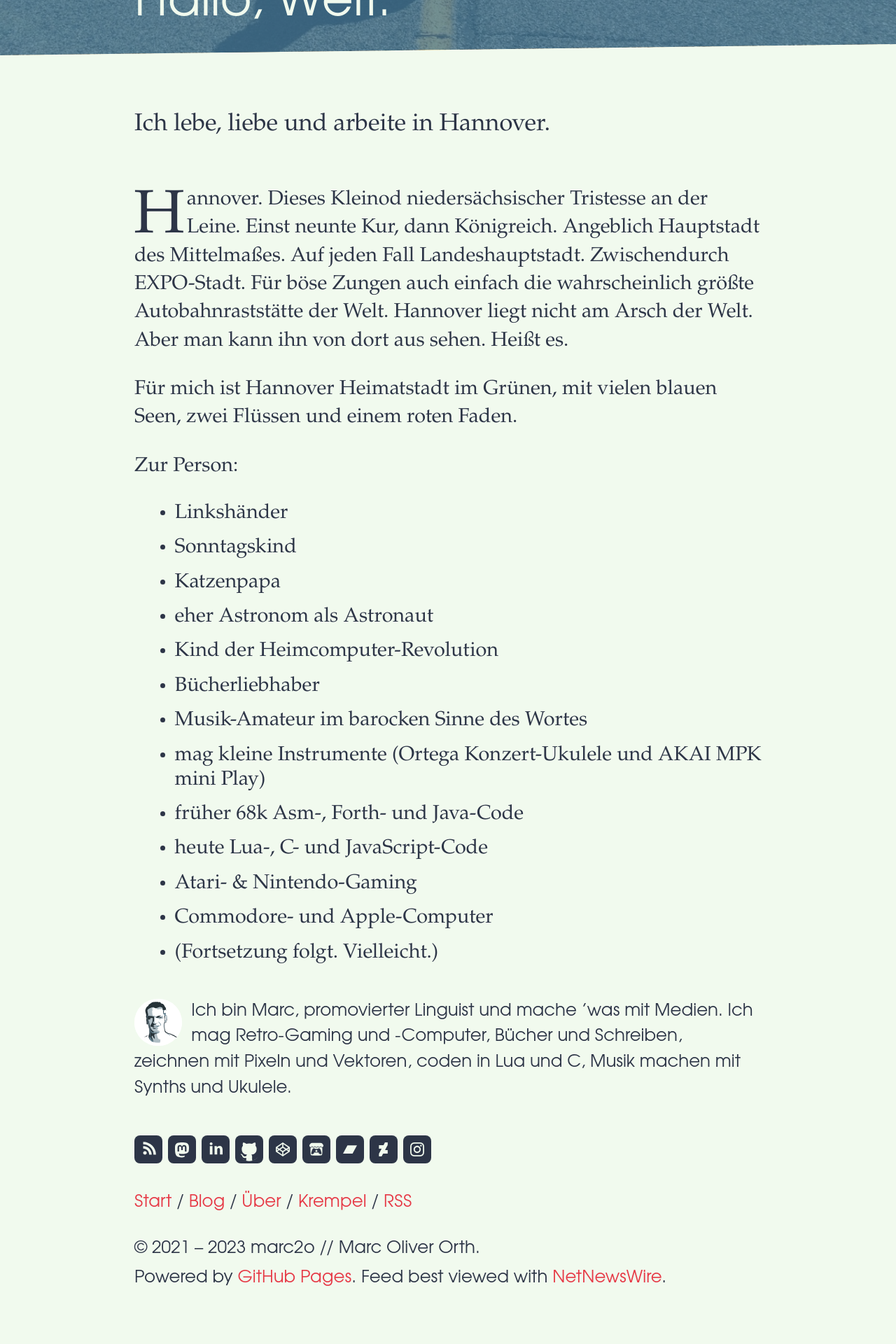
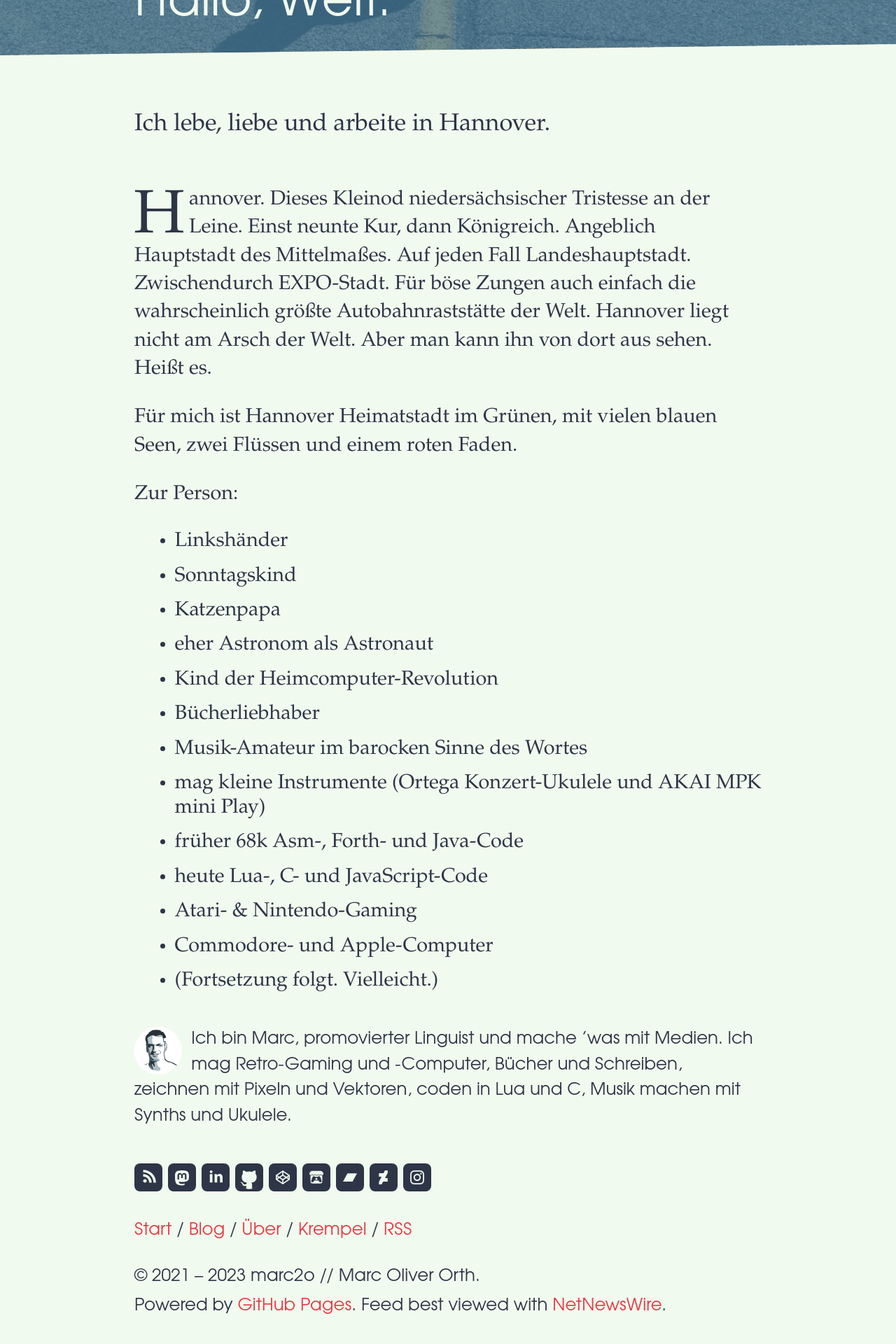
Before and after one commit to marc2o/marc2o.github.io, a Jekyll site: the page built from about.md, in a window 1280 px wide. Shown: the part 821-2741 px from the top of the page at 70% size. Built offline with Jekyll 4.4.1, drawn with Linux system fonts in a browser that asks for light colours; before the commit the page ends 2701 px from its top, so only the background shows below that.

Commit message:
Update article.css

```diff
--- a/assets/css/article.css
+++ b/assets/css/article.css
@@ -349,20 +349,20 @@
     display: none;
 }
 
-@supports (initial-letter: 3 3) or (-webkit-initial-letter: 3 3) {
+@supports (initial-letter: 2 2) or (-webkit-initial-letter: 2 2) {
 	article>p:first-of-type+p::first-letter {
-		-webkit-initial-letter: 3 3;
+		-webkit-initial-letter: 2 2;
 		initial-letter: 2 2;
-		margin-right: 0.3rem;
+		margin-right: 0.5rem;
 		font-weight: 200;
 	}
 }
 
-@supports  (not (initial-letter: 3 3)) and (not (-webkit-initial-letter: 3 3)) {
+@supports  (not (initial-letter: 2 2)) and (not (-webkit-initial-letter: 2 2)) {
 	article>p:first-of-type+p::first-letter {
 		font-size: 400%;
 		float: left;
-		margin-right: 0.3rem;
+		margin-right: 0.5rem;
 		line-height: 300%;
 	}
 }
```
